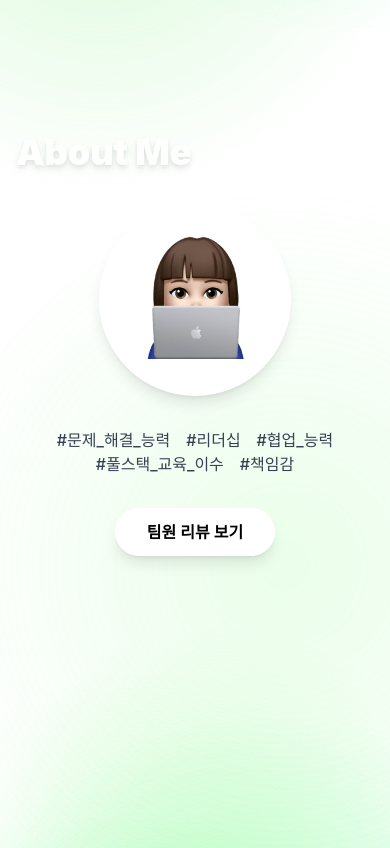
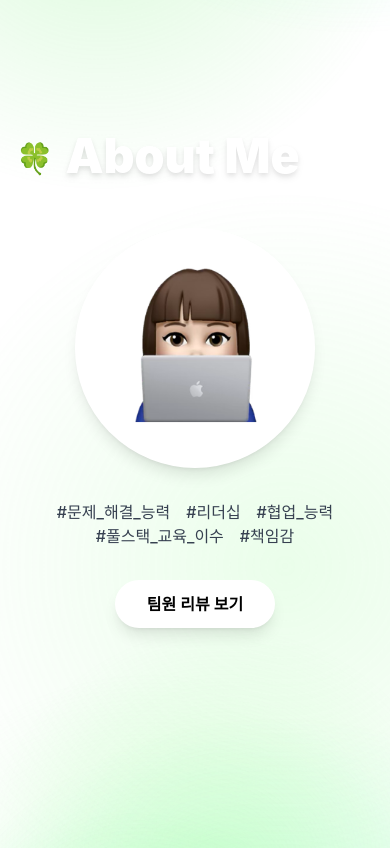
Before and after one commit to my2min0/portfolio, a React (Create React App) app: page / in a window 390 px wide. Shown: the part 840-1688 px from the top of the page. Built offline with nearby package versions, Linux system fonts and the light colour scheme; the HTML template or start-up script is replaced by a standard one.

Commit message:
타이틀 아이콘 추가

```diff
--- a/src/components/sections/AboutMe.js
+++ b/src/components/sections/AboutMe.js
@@ -24,21 +24,24 @@ const AboutMe = () => {
 
     return (
         <div className="min-h-screen lg:min-h-[120vh] flex flex-col pt-32 lg:pt-20 px-4">
+            <div className="flex">
+                <h3 className="text-3xl mt-2 mr-3 lg:text-5xl lg:mt-4">🍀 </h3>
                 {/* 상단 제목 - 마스크 효과 */}
                 <MaskText
-                className="mb-8 text-left z-10"
+                    className="mb-12 text-left z-10"
                     maskSize={100}
                 >
-                <h1 className="text-4xl lg:text-7xl font-black">
+                    <h1 className="text-5xl lg:text-7xl font-black">
                         About Me
                     </h1>
                 </MaskText>
+            </div>
 
             {/* 나머지 콘텐츠 중앙 정렬 */}
             <div className="flex flex-col items-center flex-1">
                 {/* 프로필 사진 */}
                 <div className="relative mb-8 flex justify-center">
-                    <div className="w-48 h-48 rounded-full overflow-hidden border-4 border-white shadow-lg bg-white">
+                    <div className="w-60 h-60 rounded-full overflow-hidden border-4 border-white shadow-lg bg-white">
                         <img src={isHovered ? "/images/Happy-Profile.png" : "/images/Temp-Profile.png" }alt="Profile" className="w-full h-full object-cover transition-all duration-300 ease-in-out"/>
                     </div>
                 </div>
```
Lines whose indentation alone changed are shown as unchanged.
